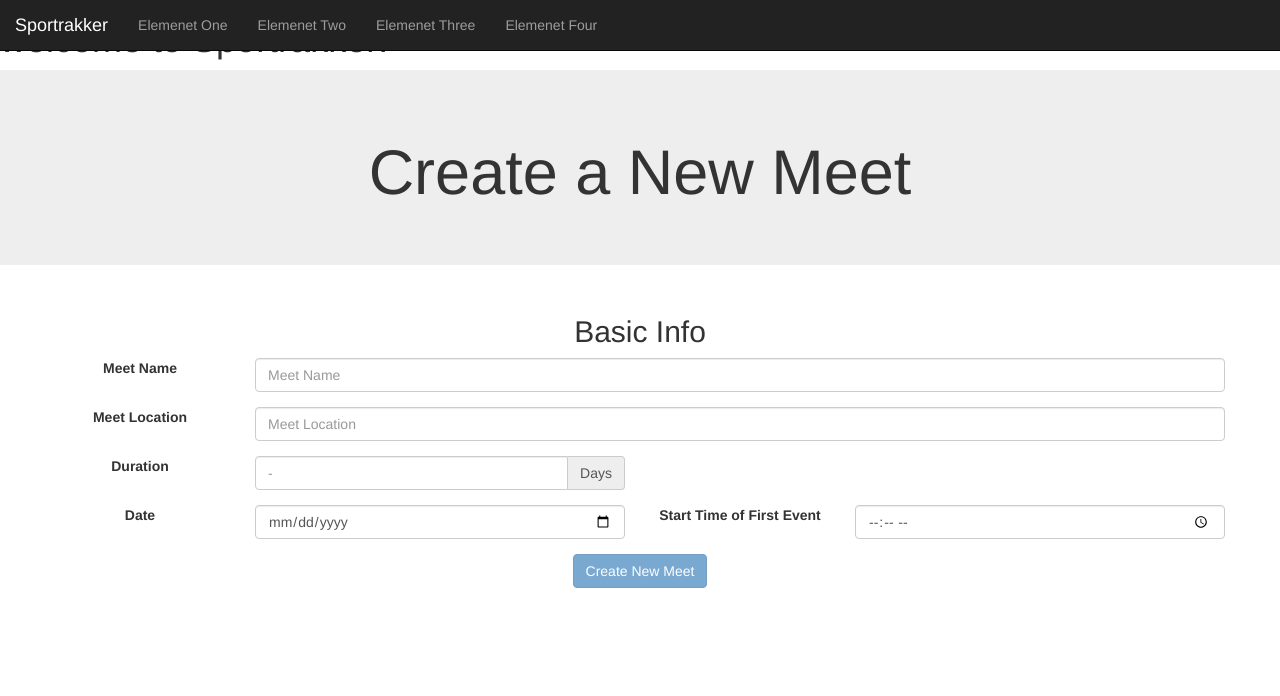
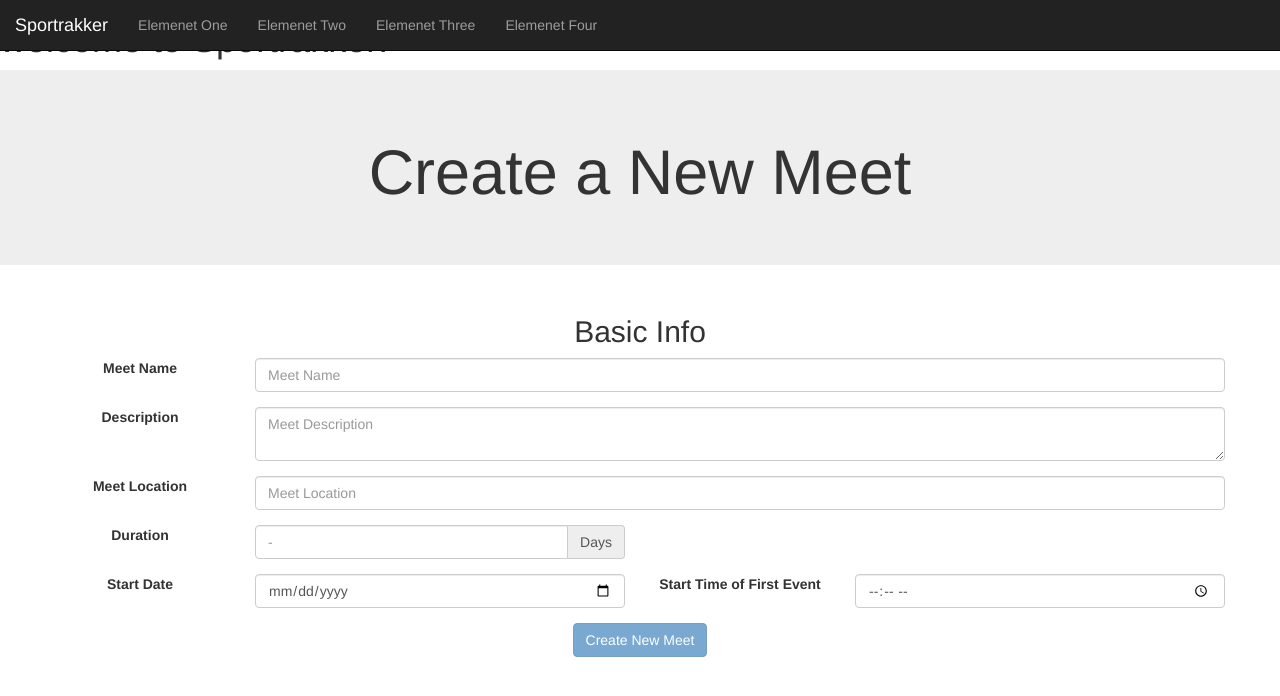
Before and after one commit to Andrew-Casner/angularTest, an Angular app in the folder sportrakker/: page / in a window 1280 px wide. Shown: the top 696 px of the page. Built offline with nearby package versions, Linux system fonts and the light colour scheme.

Commit message:
Contiinued work on new meet page, moving all work to dedicated repo

```diff
--- a/sportrakker/src/app/new-meet/new-meet.component.html
+++ b/sportrakker/src/app/new-meet/new-meet.component.html
@@ -11,6 +11,14 @@
 				<div class="col-sm-10">
 					<input type="text" class="form-control" id="meetName" placeholder="Meet Name" [formControl]="newMeetForm.controls['meetName']">
 					<div *ngIf="newMeetForm.controls['meetName'].hasError('required') && newMeetForm.controls['meetName'].touched" class="alert alert-danger">Please include a title for your meet.</div>
+				</div>
+			</div>
+
+			<div class="form-group row" [ngClass]="{'has-error':!newMeetForm.controls['meetDescription'].valid && newMeetForm.controls['meetDescription'].touched}">
+				<label for="description" class="col-sm-2 col-form-label">Description</label>
+				<div class="col-sm-10">
+					<textarea type="test" class="form-control" id="description" placeholder="Meet Description" [formControl]="newMeetForm.controls['meetDescription']"></textarea>
+					<div *ngIf="newMeetForm.controls['meetDescription'].hasError('required') && newMeetForm.controls['meetDescription'].touched" class="alert alert-danger">Please include a description for your meet.</div>
 				</div>
 			</div>
 
@@ -36,7 +44,7 @@
 			</div>
 
 			<div class="form-group row">
-				<label for="startDate" class="col-sm-2 col-form-label">Date</label>
+				<label for="startDate" class="col-sm-2 col-form-label">Start Date</label>
 				<div class="col-sm-4">
 					<input type="date" class="form-control" id="startDate">
 				</div>
--- a/sportrakker/src/app/new-meet/new-meet.component.ts
+++ b/sportrakker/src/app/new-meet/new-meet.component.ts
@@ -11,6 +11,7 @@ export class NewMeetComponent implements OnInit {
 	constructor(fb: FormBuilder) {
 		this.newMeetForm = fb.group({
 			'meetName' : [null, Validators.required],
+			'meetDescription' : [null, Validators.required],
 			'meetLocation' : [null, Validators.required],
 			'meetDuration' : [null, Validators.compose([Validators.required, Validators.pattern(/^\d+$/)])]
 
```
